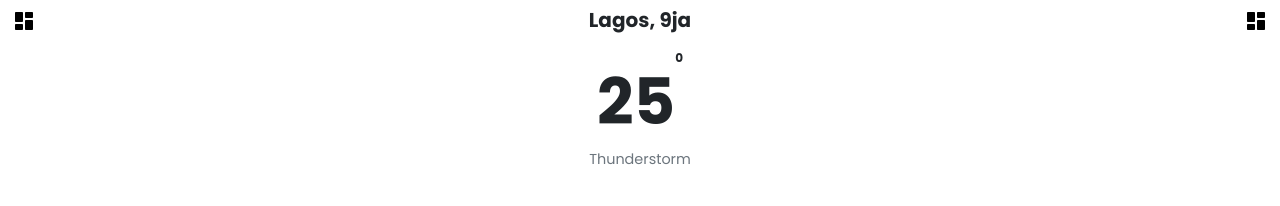
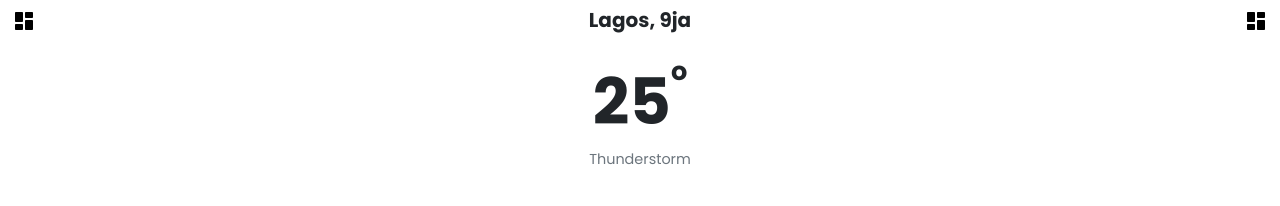
Before and after one commit to fatboy0112/react-weather-app, a React (Create React App) app: page /weathermain in a window 1280 px wide. Shown: the top 206 px of the page. Built offline with nearby package versions, Linux system fonts and the light colour scheme; no server answers.

Commit message:
Updated the brand-text-medium

```diff
--- a/src/inc/styles/style.css
+++ b/src/inc/styles/style.css
@@ -26,7 +26,7 @@
     --brand-footer-nav-fontsize: .8rem;
     --brand-footer-nav-fontsize: .9rem;
     --brand-weather-value-font-size:4rem;
-    --brand-medium-font-size:1.3rem;
+    --brand-medium-font-size:1.6rem;
     --brand-tertiary-color:rgb(137, 190, 243);
 }
 
@@ -86,7 +86,7 @@
 .brand-tertiary-color{
     background:var(--brand-tertiary-color);
 }
-.brand-text-medium{
+.brand-medium-text{
     font-size:var(--brand-medium-font-size);
 }
 .brand-primary-color{
@@ -167,7 +167,7 @@ section.footer-nav > section{
 
 .current-weather-unit{
     display:inline-block;
-    transform:translateX(-15px) scale(0.7);
+    transform:translateY(20px);
 
 }
 
--- a/src/pages/WeatherMain.jsx
+++ b/src/pages/WeatherMain.jsx
@@ -28,7 +28,7 @@ const WeatherMain = props =>{
                                     25
                                 </h1>
 
-                                <sup className="fw-bold">0</sup>
+                                <sup className="fw-bold brand-medium-text current-weather-unit">o</sup>
                             </section>
 
                         <p className="text-muted text-start brand-small-text">Thunderstorm</p>
```
